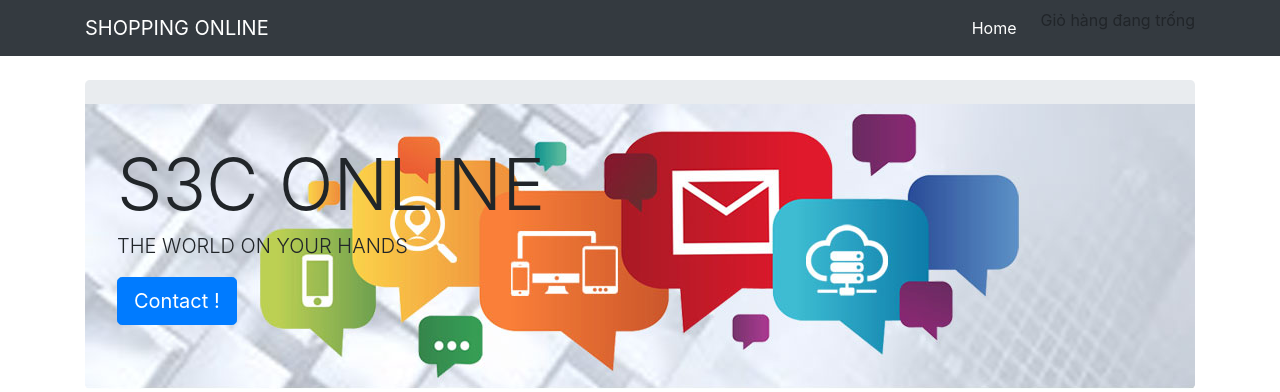
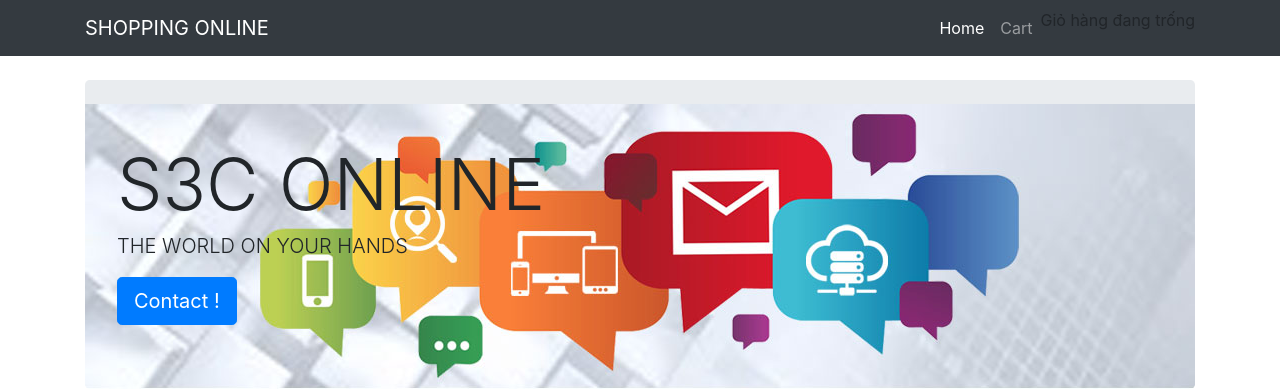
Before and after one commit to vnd-null0/shoponline, a Django app: page /mystore/ in a window 1280 px wide. Shown: the top 392 px of the page. Run offline with Django 3.2, Linux system fonts and the light colour scheme; data comes from the database, SQL or seed files in the repository; some libraries are stand-ins or nearby versions.

Commit message:
27_08_2018

```diff
--- a/templates/mystore/base.html
+++ b/templates/mystore/base.html
@@ -36,7 +36,7 @@
               </a>
             </li>
             <li class="nav-item">
-              <a class="nav-link" href="{% url 'cart:cart_detail' %}" <img src="{%static 'images/cart.jpg' %}"/></a>
+              <a class="nav-link" href="{% url 'cart:cart_detail' %}" <img src="{%static 'images/cart.jpg' %}"/>Cart</a>
             </li>
             <li class="cart">
               {% if cart %}
```
